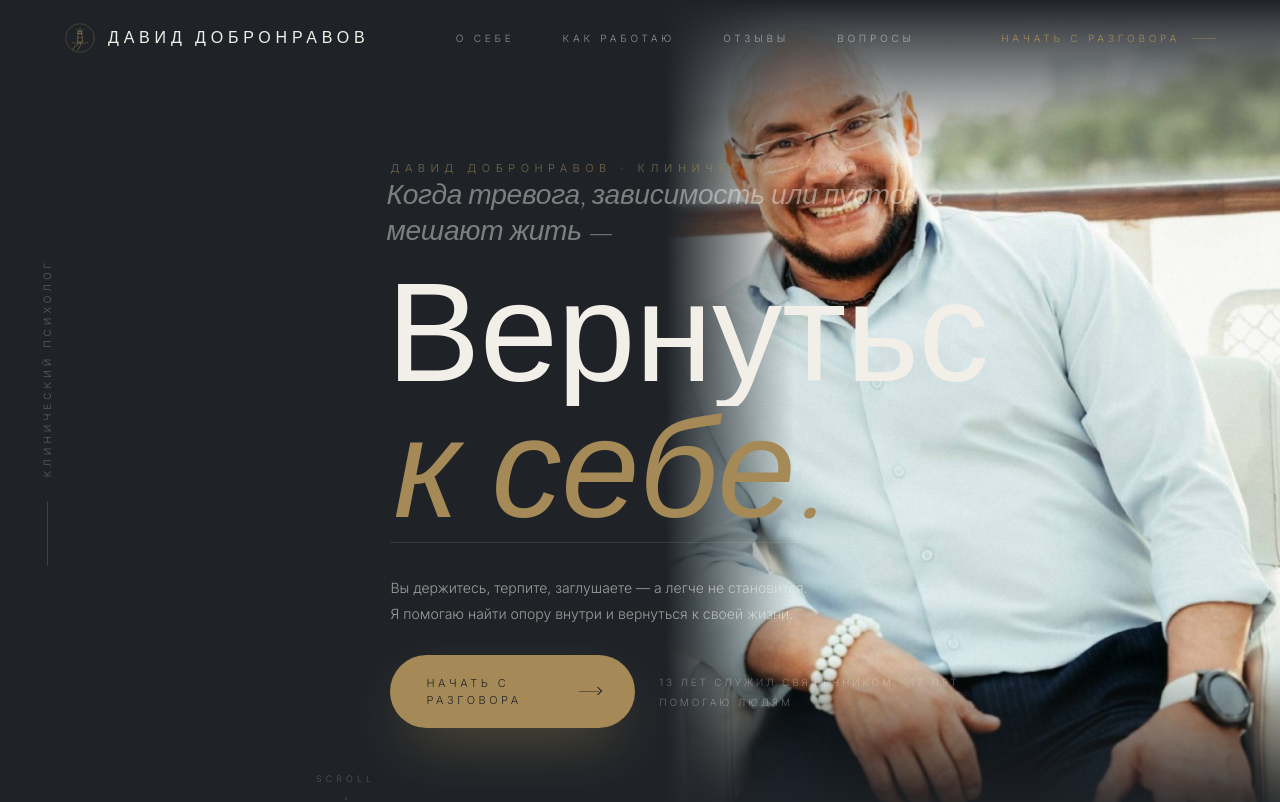
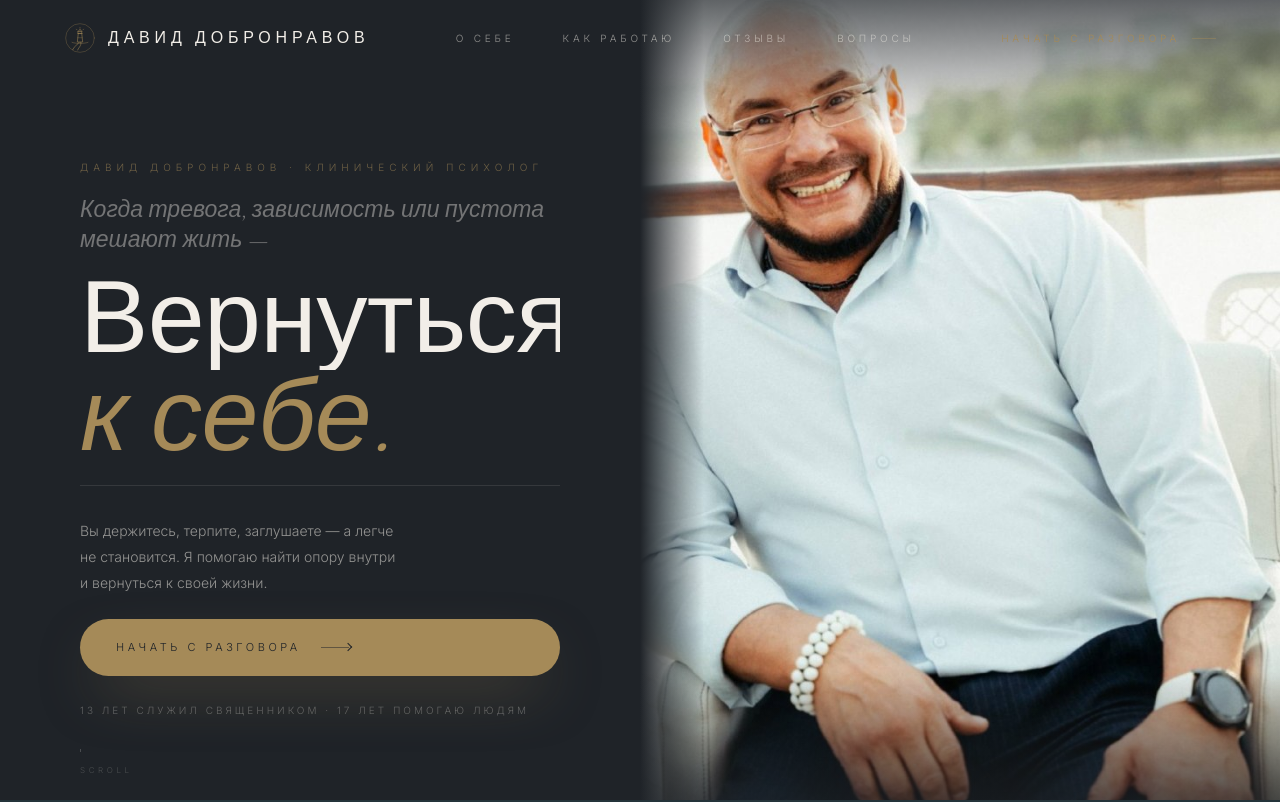
Before and after one commit to alexolenich6-ui/website, a Next.js app in the folder dobronravov-landing/: page / in a window 1280 px wide. Shown: the top 802 px of the page. Built offline with nearby package versions, Linux system fonts and the light colour scheme.

Commit message:
Hero: true grid split-screen, text and photo in separate columns
https://claude.ai/code/session_01RhTwL9TkLn9oPw3YHoyXKS

```diff
--- a/dobronravov-landing/src/components/Hero.tsx
+++ b/dobronravov-landing/src/components/Hero.tsx
@@ -32,7 +32,7 @@ export default function Hero() {
     offset: ["start start", "end start"],
   });
 
-  const textY = useTransform(scrollYProgress, [0, 1], [0, 100]);
+  const textY = useTransform(scrollYProgress, [0, 1], [0, 80]);
   const textOpacity = useTransform(scrollYProgress, [0, 0.6], [1, 0]);
   const imgScale = useTransform(scrollYProgress, [0, 1], [1, 1.06]);
 
@@ -40,56 +40,12 @@ export default function Hero() {
     <section
       ref={ref}
       id="hero"
-      className="relative min-h-[100svh] w-full overflow-hidden bg-ink"
+      className="relative min-h-[100svh] w-full overflow-hidden bg-ink lg:grid lg:grid-cols-2"
     >
-      {/* ── RIGHT HALF — portrait ── */}
-      <div className="hidden lg:block absolute inset-y-0 right-0 w-[48%] z-0">
-        <motion.div style={{ scale: imgScale }} className="absolute inset-0 origin-center">
-          <Image
-            src={asset("/portrait/band.jpg")}
-            alt="Давид Добронравов"
-            fill
-            className="object-cover object-center"
-            priority
-            sizes="48vw"
-          />
-        </motion.div>
-        {/* Left edge bleed — ink bleeds into photo */}
-        <div className="absolute inset-y-0 left-0 w-32 bg-gradient-to-r from-ink to-transparent" />
-        {/* Top/bottom fade */}
-        <div className="absolute inset-x-0 top-0 h-40 bg-gradient-to-b from-ink to-transparent" />
-        <div className="absolute inset-x-0 bottom-0 h-40 bg-gradient-to-t from-ink to-transparent" />
-      </div>
-
-      {/* Mobile: photo behind with heavy overlay */}
-      <div className="lg:hidden absolute inset-0 z-0">
-        <Image
-          src={asset("/portrait/band.jpg")}
-          alt="Давид Добронравов"
-          fill
-          className="object-cover object-top"
-          priority
-          sizes="100vw"
-        />
-        <div className="absolute inset-0 bg-ink/80" />
-      </div>
-
-      {/* ── LEFT HALF — content ── */}
-      <motion.div
-        initial={{ opacity: 0 }}
-        animate={{ opacity: 1 }}
-        transition={{ duration: 1.2, delay: 1.8, ease }}
-        className="hidden md:flex absolute left-6 lg:left-10 top-1/2 -translate-y-1/2 z-10 flex-col items-center gap-6"
-      >
-        <span className="font-sans text-[10px] font-light tracking-[0.4em] uppercase text-paper/30 [writing-mode:vertical-rl] rotate-180">
-          Клинический психолог
-        </span>
-        <span className="block h-16 w-px bg-paper/15" />
-      </motion.div>
-
+      {/* ── LEFT: text panel ── */}
       <motion.div
         style={{ y: textY, opacity: textOpacity }}
-        className="relative z-10 min-h-[100svh] flex flex-col justify-between lg:w-[54%] max-w-[1680px] mx-auto px-6 md:px-16 lg:pl-24 lg:pr-0 pt-32 md:pt-40 pb-14 md:pb-24"
+        className="relative z-10 flex flex-col justify-between px-6 md:px-14 lg:px-16 xl:px-20 pt-32 md:pt-40 pb-14 md:pb-20 min-h-[100svh] bg-ink"
       >
         {/* Eyebrow */}
         <div className="overflow-hidden">
@@ -98,45 +54,45 @@ export default function Hero() {
             initial="hidden"
             animate="visible"
             custom={0}
-            className="font-sans text-[10px] md:text-[11px] font-light tracking-[0.5em] uppercase text-gold/65"
+            className="font-sans text-[9px] md:text-[10px] font-light tracking-[0.5em] uppercase text-gold/60"
           >
             Давид Добронравов · Клинический психолог
           </motion.p>
         </div>
 
-        {/* Headline block */}
-        <div className="-mx-1 space-y-3 md:space-y-5">
+        {/* Headline */}
+        <div className="space-y-2 md:space-y-4">
           <div className="overflow-hidden">
             <motion.p
               variants={reveal}
               initial="hidden"
               animate="visible"
               custom={1}
-              className="font-serif font-light text-[clamp(1rem,2.2vw,1.8rem)] leading-[1.3] tracking-[-0.01em] text-paper/45 italic"
+              className="font-serif font-light text-[clamp(0.95rem,1.8vw,1.5rem)] leading-[1.3] text-paper/40 italic"
             >
               Когда тревога, зависимость или пустота мешают жить —
             </motion.p>
           </div>
 
-          <h1 className="font-serif font-light leading-[0.94] tracking-[-0.04em]">
+          <h1 className="font-serif font-light leading-[0.92] tracking-[-0.04em]">
             <span className="block overflow-hidden pb-1">
               <motion.span
                 variants={reveal}
                 initial="hidden"
                 animate="visible"
                 custom={2}
-                className="block text-[clamp(3.6rem,11vw,10rem)] text-paper"
+                className="block text-[clamp(3.4rem,8vw,8rem)] text-paper"
               >
                 Вернуться
               </motion.span>
             </span>
-            <span className="block overflow-hidden pb-1">
+            <span className="block overflow-hidden">
               <motion.span
                 variants={reveal}
                 initial="hidden"
                 animate="visible"
                 custom={3}
-                className="block text-[clamp(3.6rem,11vw,10rem)] italic text-gold pl-[0.05em]"
+                className="block text-[clamp(3.4rem,8vw,8rem)] italic text-gold"
               >
                 к&nbsp;себе.
               </motion.span>
@@ -144,27 +100,24 @@ export default function Hero() {
           </h1>
         </div>
 
-        {/* Bottom row */}
+        {/* Bottom */}
         <motion.div
           variants={fadeUp}
           initial="hidden"
           animate="visible"
           custom={0}
-          className="pt-8 border-t border-paper/10 flex flex-col gap-7"
+          className="flex flex-col gap-6 pt-8 border-t border-paper/10"
         >
-          <p className="font-sans text-[13px] md:text-[14px] font-light leading-[1.85] text-paper/60 max-w-[440px]">
+          <p className="font-sans text-[13px] md:text-[14px] font-light leading-[1.85] text-paper/55 max-w-[400px]">
             Вы держитесь, терпите, заглушаете — а легче не&nbsp;становится.
             Я&nbsp;помогаю найти опору внутри и&nbsp;вернуться к&nbsp;своей жизни.
           </p>
 
-          <div className="flex flex-col sm:flex-row items-start sm:items-center gap-6">
           <CtaButton />
-            <p className="font-sans text-[10px] font-light tracking-[0.28em] uppercase text-paper/35 leading-[2]">
-              13&nbsp;лет служил священником<br className="sm:hidden" />{" "}
-              · 17&nbsp;лет помогаю людям
+
+          <p className="font-sans text-[9px] md:text-[10px] font-light tracking-[0.3em] uppercase text-paper/30 leading-[2]">
+            13&nbsp;лет служил священником · 17&nbsp;лет помогаю людям
           </p>
-          </div>
-        </motion.div>
         </motion.div>
 
         {/* Scroll cue */}
@@ -172,17 +125,49 @@ export default function Hero() {
           initial={{ opacity: 0 }}
           animate={{ opacity: 1 }}
           transition={{ duration: 1.2, delay: 2.2, ease }}
-        className="absolute bottom-6 left-1/2 lg:left-[27%] -translate-x-1/2 z-10 flex flex-col items-center gap-3"
+          className="hidden lg:flex absolute bottom-6 left-16 xl:left-20 flex-col items-start gap-3"
         >
-        <span className="font-sans text-[9px] font-light tracking-[0.45em] uppercase text-paper/25">
-          Scroll
-        </span>
           <motion.span
-          className="block w-px bg-paper/25"
+            className="block w-px bg-paper/20"
             animate={{ height: [0, 28, 0] }}
             transition={{ duration: 2.4, repeat: Infinity, ease: "easeInOut" }}
           />
+          <span className="font-sans text-[8px] font-light tracking-[0.45em] uppercase text-paper/20">
+            Scroll
+          </span>
         </motion.div>
+      </motion.div>
+
+      {/* ── RIGHT: photo panel ── */}
+      <div className="hidden lg:block relative">
+        <motion.div style={{ scale: imgScale }} className="absolute inset-0 origin-center">
+          <Image
+            src={asset("/portrait/band.jpg")}
+            alt="Давид Добронравов"
+            fill
+            className="object-cover object-center"
+            priority
+            sizes="50vw"
+          />
+        </motion.div>
+        {/* Soft left edge bleed into ink */}
+        <div className="absolute inset-y-0 left-0 w-16 bg-gradient-to-r from-ink to-transparent pointer-events-none" />
+        {/* Top/bottom fades */}
+        <div className="absolute inset-x-0 top-0 h-32 bg-gradient-to-b from-ink/70 to-transparent pointer-events-none" />
+        <div className="absolute inset-x-0 bottom-0 h-32 bg-gradient-to-t from-ink/70 to-transparent pointer-events-none" />
+      </div>
+
+      {/* Mobile: photo strip below text (just top, decorative) */}
+      <div className="lg:hidden relative h-64 w-full">
+        <Image
+          src={asset("/portrait/band.jpg")}
+          alt="Давид Добронравов"
+          fill
+          className="object-cover object-top"
+          sizes="100vw"
+        />
+        <div className="absolute inset-0 bg-gradient-to-b from-ink via-transparent to-ink/60" />
+      </div>
     </section>
   );
 }
```
Lines whose indentation alone changed are shown as unchanged.
